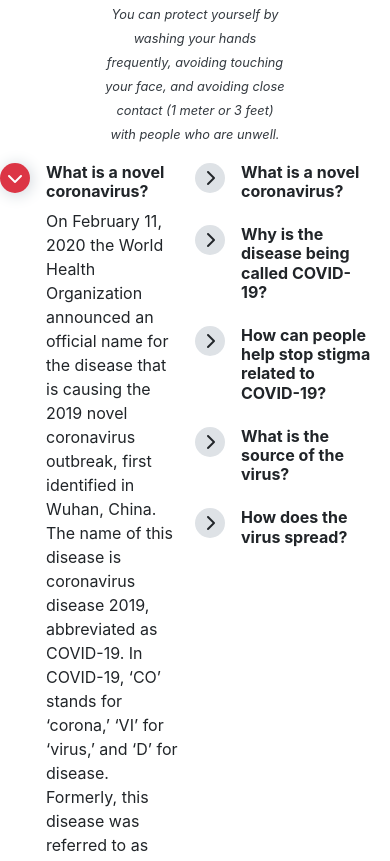
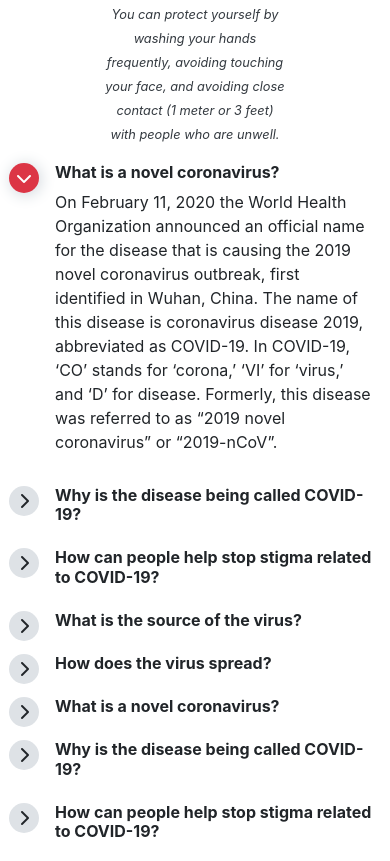
Before and after one commit to Huyen059/corona-challenge, a plain HTML site: page index.html in a window 390 px wide. Shown: the part 6505-7366 px from the top of the page. Drawn offline with Linux system fonts and the light colour scheme.

Commit message:
complete faq

```diff
--- a/scss/_home.scss
+++ b/scss/_home.scss
@@ -333,6 +333,10 @@
 
 .faq {
 
+  background: url("../img/Picture02-left.png") top left no-repeat, url("../img/Picture02-right.png") top right no-repeat;
+  background-size: 228px, 320px;
+  overflow: hidden;
+
   h6 {
     font-weight: bold;
   }
@@ -395,4 +399,18 @@
       text-align: center;
     }
   }
+
+  .faq {
+    .collapsedSection {
+      .collapseItemsCtn {
+        flex-direction: column;
+      }
+    }
+  }
 }
+
+@media (max-width: 1500px) {
+  .faq {
+    background: none;
+  }
+}
```
Also changed, not shown: css/style.css, img/Picture02-left.png (added), img/Picture02-right.png (added), 1 other file.
